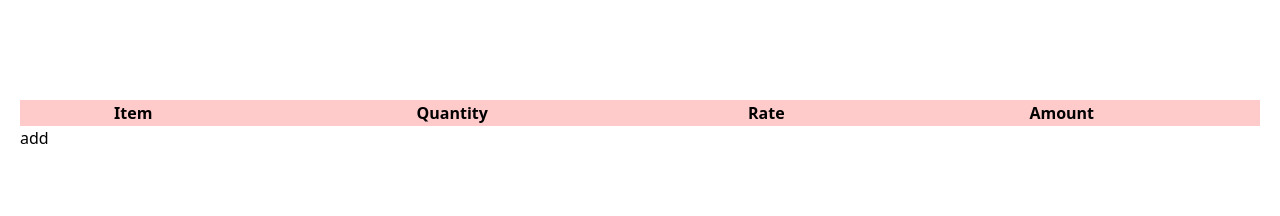
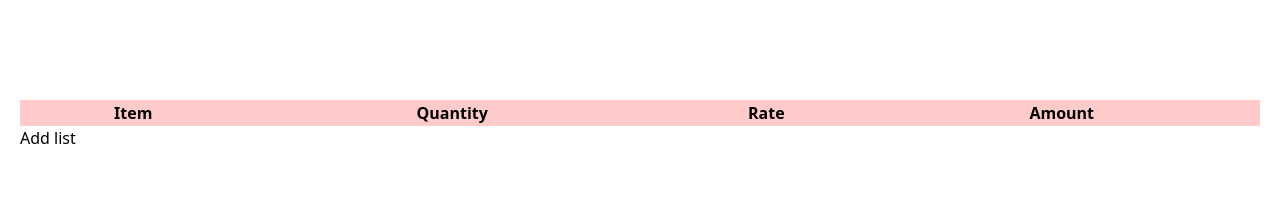
Before and after one commit to yahoogm/invoice-generator, a React (Create React App) app: page / in a window 1280 px wide. Shown: the top 216 px of the page. Built offline with nearby package versions, Linux system fonts and the light colour scheme; the HTML template or start-up script is replaced by a standard one.

Commit message:
fix the naming of a function

```diff
--- a/src/components/content/Content.jsx
+++ b/src/components/content/Content.jsx
@@ -59,7 +59,7 @@ const Content = () => {
           <Inputs items={items} handleOnChangeQty={handleOnChangeQty} handleOnChangeRate={handleOnChangeRate} handleOnChangeItem={handleOnChangeItem} handleDelete={handleDelete} />
         </tbody>
       </table>
-      <button onClick={() => handleAdd()}>add</button>
+      <button onClick={() => handleAdd()}>Add list</button>
     </>
   );
 };
```
